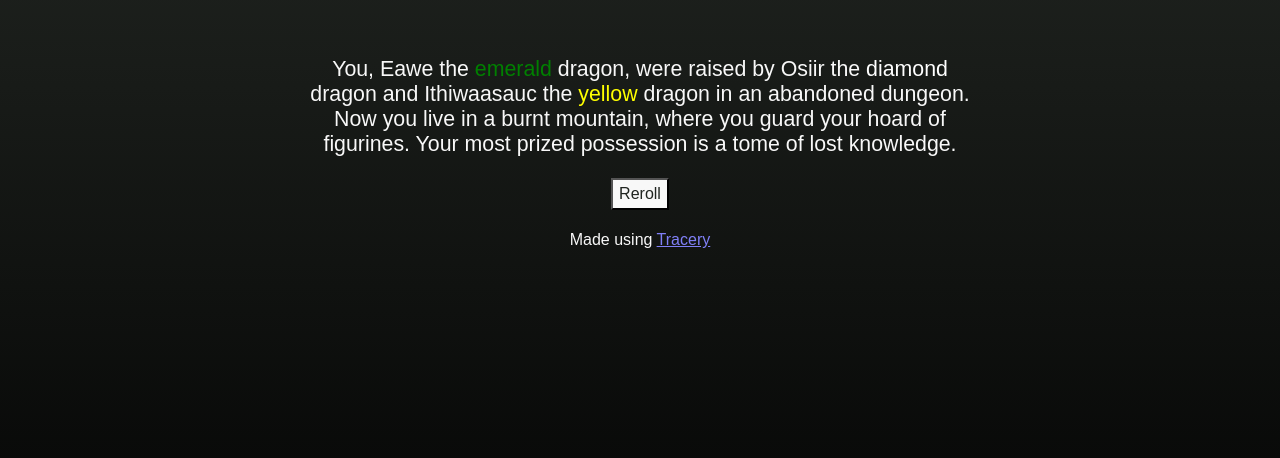
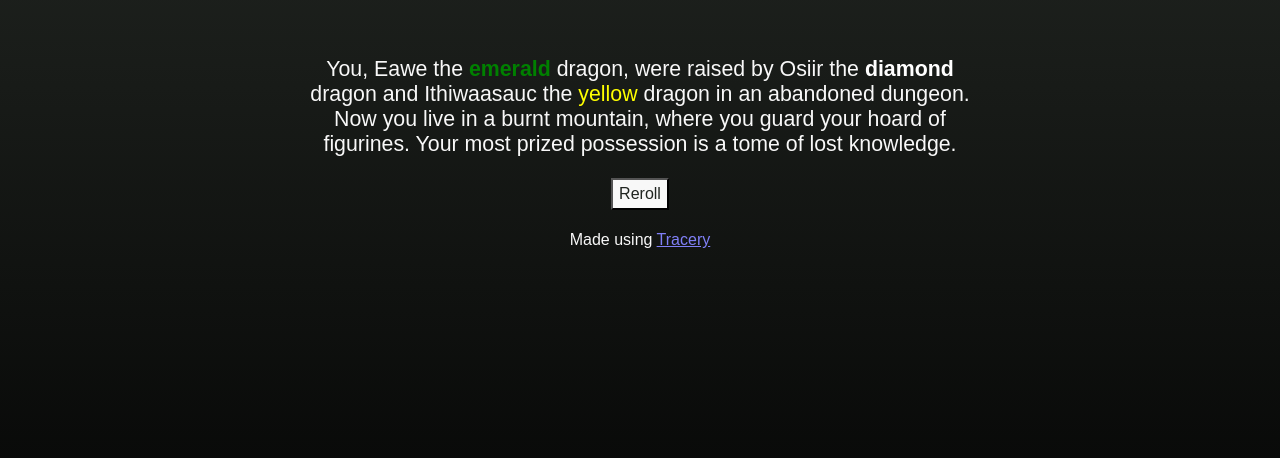
Before and after one commit to HeladoDeBrownie/Dragonsona-Generator, a plain HTML site: page index.html in a window 1280 px wide. Shown: the part 114-572 px from the top of the page. Drawn offline with Linux system fonts and the light colour scheme.

Commit message:
bold gems

```diff
--- a/style.css
+++ b/style.css
@@ -63,6 +63,10 @@ button {
 .yellow { color: yellow; }
 .white { color: white; }
 
+.amethyst, .diamond, .emerald, .ruby, .sapphire, .topaz, .agate, .aquamarine, .bloodstone, .coal, .garnet, .jade, .jasper, .lapislazuli, .moonstone, .obsidian, .onyx, .opal, .pearl, .peridot, .quartz, .spinel, .turquoise {
+    font-weight: bold;
+}
+
 .amethyst { color: purple; }
 .diamond { color: white; }
 .emerald { color: green; }
```
